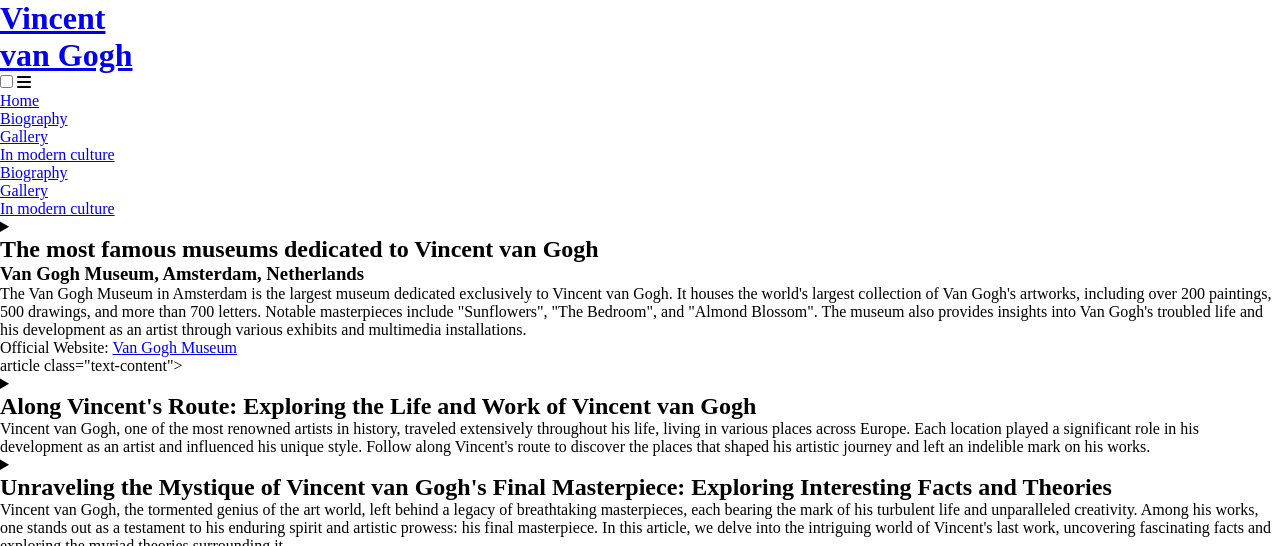
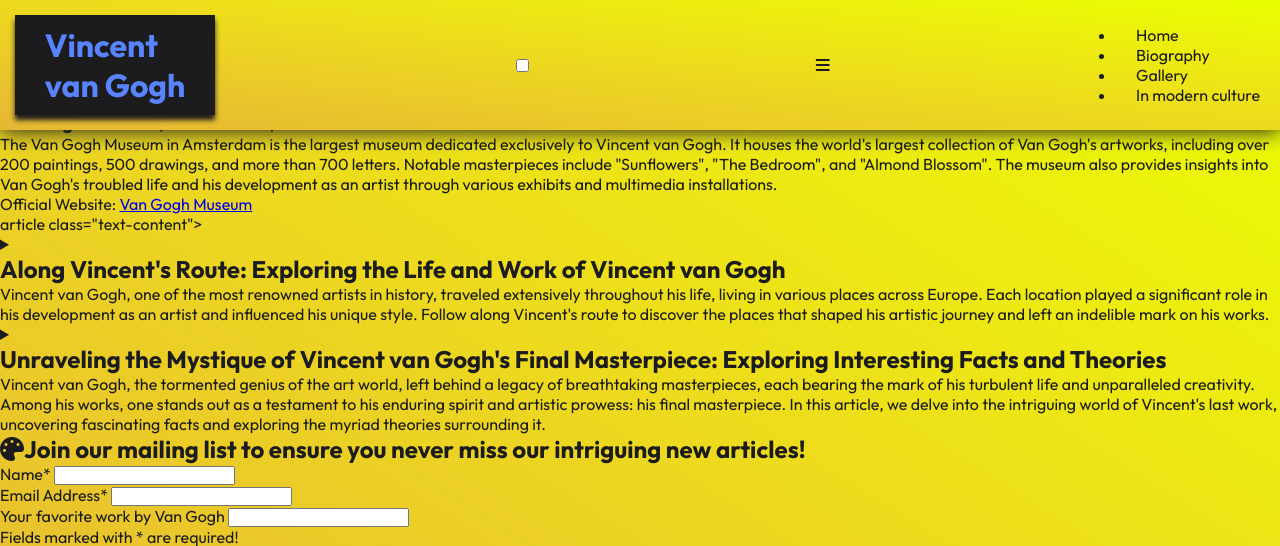
Before and after one commit to MykhailoVasylkov/Vincent-van-Gogh, a plain HTML site: page index.html in a window 1280 px wide. Shown: the top 546 px of the page. Drawn offline with Linux system fonts and the light colour scheme.

Commit message:
Add main, header and logo style

```diff
--- a/assets/css/style.css
+++ b/assets/css/style.css
@@ -8,3 +8,55 @@
     margin: 0;
     box-sizing: border-box
 }
+
+/*Main style*/
+body {
+    background-image: linear-gradient(to right top, #e5b734, #eac82a, #edda1e, #edec10, #e9ff00);
+    color: #1c1c1f;
+    display: flex;
+    flex-direction: column;
+    min-height: 100vh;
+    font-family: "Outfit", "Oswald", sans-serif;
+    /*For background gradient I used https://mycolor.space/*/
+
+
+}
+
+/*Header*/
+header {
+    background-image: linear-gradient(to right top, #e5b734, #eac82a, #edda1e, #edec10, #e9ff00);
+    position: fixed;
+    z-index: 99;
+    width: 100%;
+    display: flex;
+    justify-content: space-between;
+    align-items: center;
+    box-shadow: 0 1px 20px #1c1c1f;
+
+}
+/*I used Chat-GPT to figure out how change size when hover over links and not to change position of neighbours*/
+header a {
+    text-decoration: none;
+    color: #1c1c1f;
+    transition: transform 0.3s ease, color 0.3s ease;
+    margin: 0 20px;
+    position: relative;
+}
+
+header a:hover {
+    transform: scale(1.15);
+}
+
+/*Style of the logo*/
+#logo {
+    font-weight: bold;
+    color: #5885ff;
+    background-color: #1c1c1f;
+    width: 200px;
+    height: 100px;
+    display: flex;
+    align-items: center;
+    justify-content: center;
+    margin: 15px;
+    box-shadow: 0 5px 5px #1c1c1f;
+}
```
Also changed, not shown: assets/images/body_background.webp.
